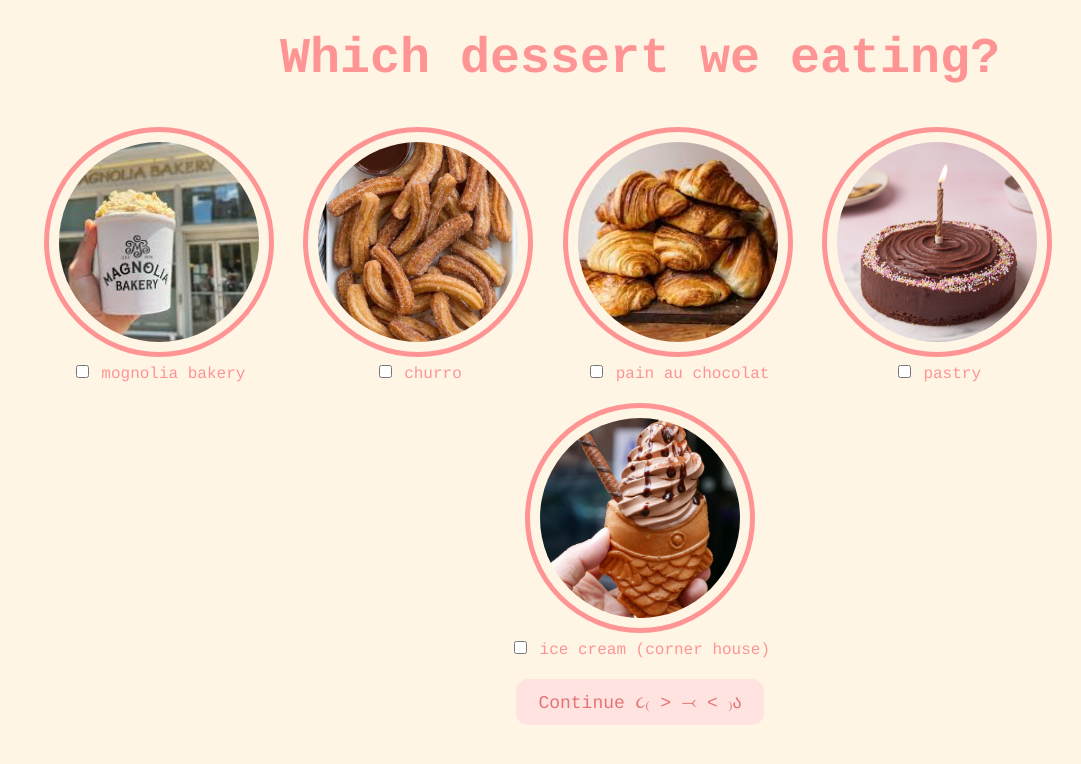
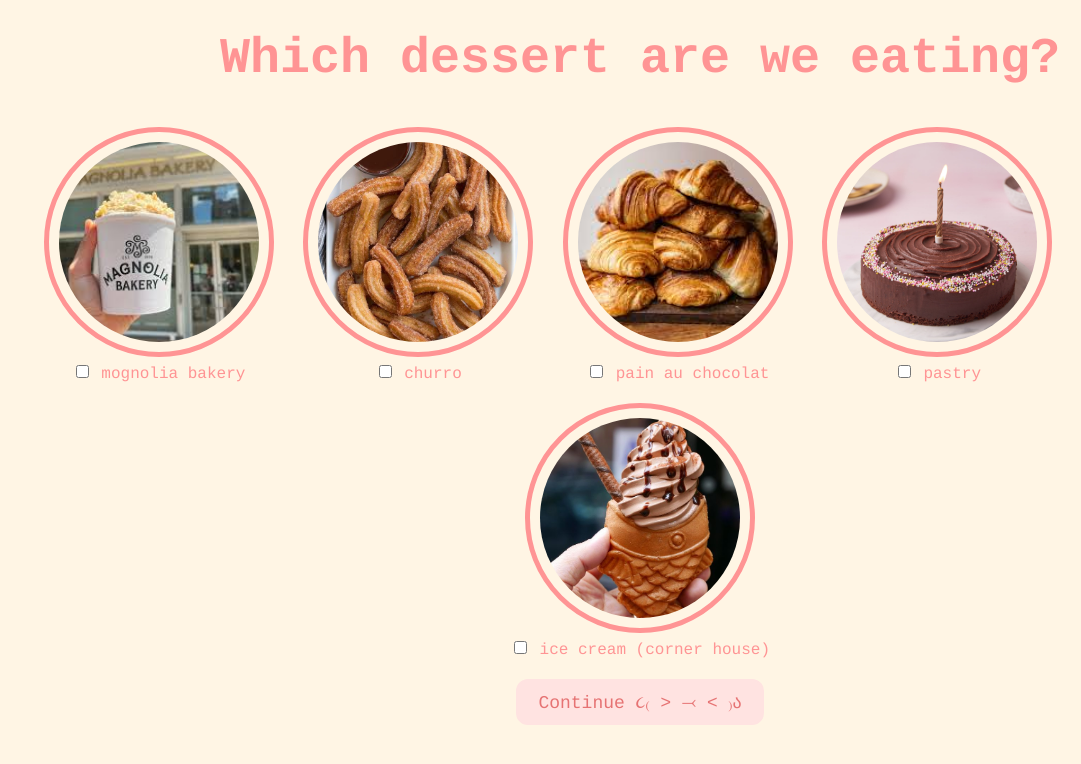
Before and after one commit to priyaasuresh/abcde, a plain HTML site: page dessert.html in a window 1280 px wide. Shown: the full height of the page, 0-1081 px from the left. Drawn offline with Linux system fonts and the light colour scheme.

Commit message:
Update dessert.html

```diff
--- a/dessert.html
+++ b/dessert.html
@@ -7,7 +7,7 @@
     <link rel="stylesheet" href="css/dessert.css" />
   </head>
   <body>
-    <div id="dessertquestion">Which dessert we eating?</div>
+    <div id="dessertquestion">Which dessert are we eating?</div>
 
     <div class="dessert-selection">
       <div class="dessert-item">
```
